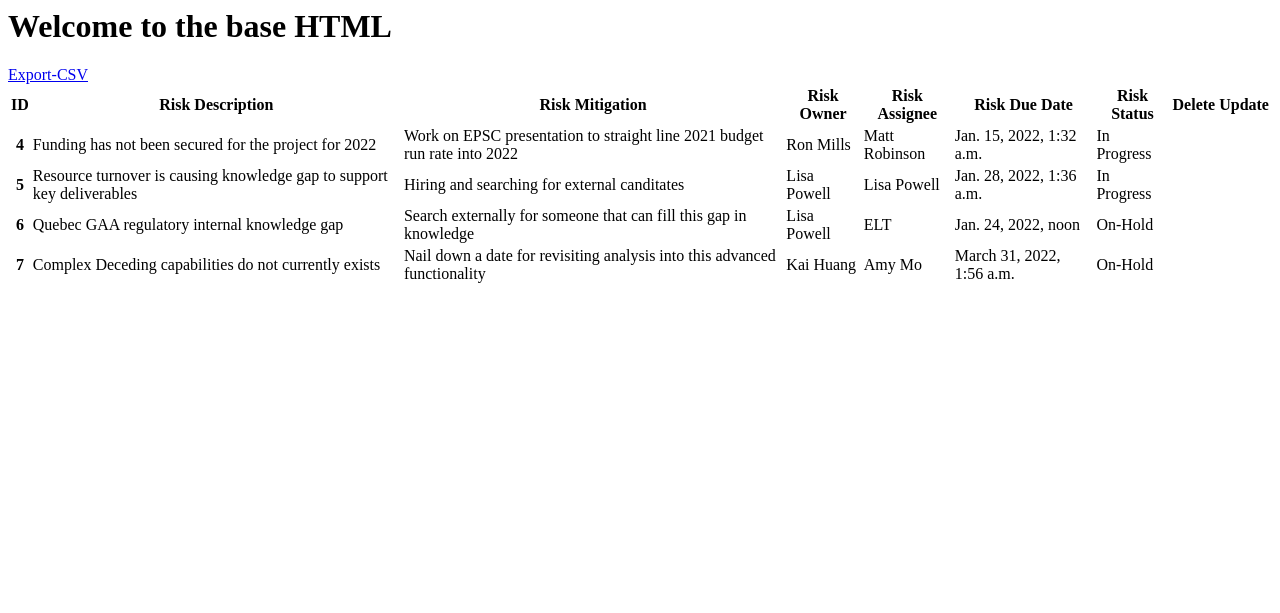
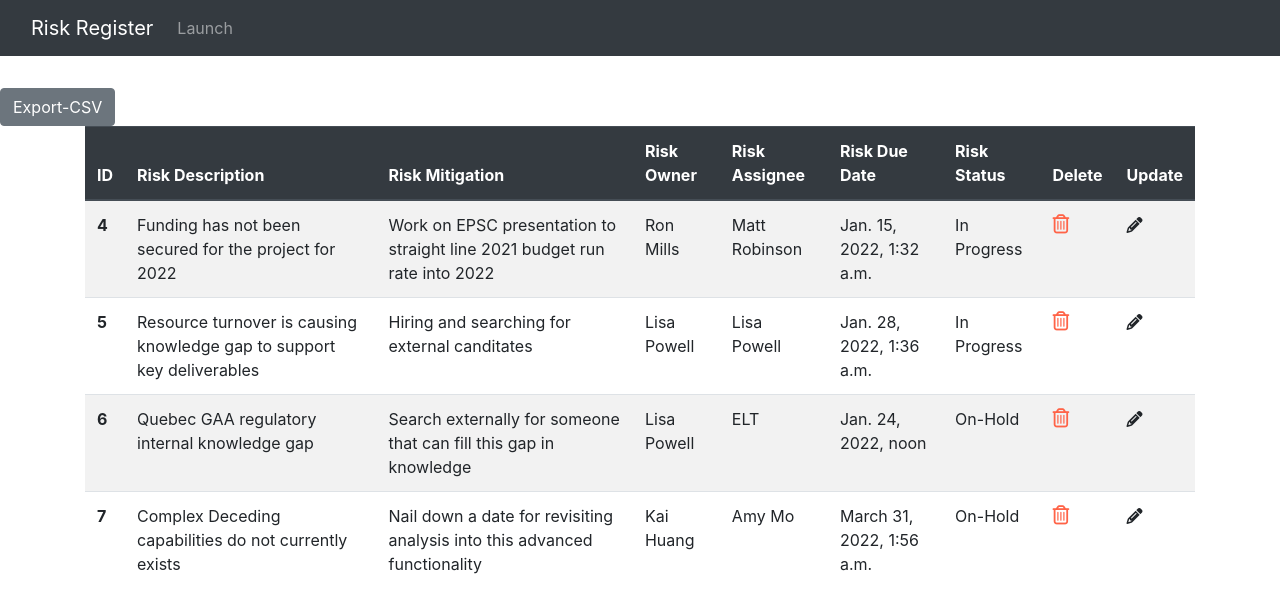
Before and after one commit to robinmatth/test_project, a Django app: page /risk_register/ in a window 1280 px wide. Shown: the top 613 px of the page. Run offline with Django 4.2, Linux system fonts and the light colour scheme; data comes from the database, SQL or seed files in the repository; some libraries are stand-ins or nearby versions.

Commit message:
master clean up

```diff
--- a/myproject/risk_register/templates/base.html
+++ b/myproject/risk_register/templates/base.html
@@ -1,16 +1,22 @@
-{# HTML5 declaration #}
+{% load static %}
+
 <!DOCTYPE html>
 <html>
     <head>
-        <title>{% block title %}Risk_Register{% endblock %}</title>
+        <title>base html</title>
         <meta name="viewport" content="width=device-width, initial-scale=1.0">
         <!-- CSS only -->
         <link rel="stylesheet" href="https://stackpath.bootstrapcdn.com/bootstrap/4.5.0/css/bootstrap.min.css"
             integrity="sha384-9aIt2nRpC12Uk9gS9baDl411NQApFmC26EwAOH8WgZl5MYYxFfc+NcPb1dKGj7Sk" crossorigin="anonymous">
         <!-- FONT AWESOME only -->
         <script src="https://use.fontawesome.com/babea98936.js"></script>
-        </head>
-        <body>
+    </head>
+
+    <body>
+  {% block content %}
+
+  {% endblock content %}
+
   <!-- Navbar -->
 <nav class="navbar navbar-expand-lg bg-dark navbar-dark fixed-top">
   <!-- Container wrapper -->
@@ -43,7 +49,7 @@
 </nav>
 <!-- Navbar -->
 
-<h1>Welcome to the base HTML</h1>
+
         <!-- JS, Popper.js, and jQuery -->
         <script src="https://code.jquery.com/jquery-3.5.1.slim.min.js"
             integrity="sha384-DfXdz2htPH0lsSSs5nCTpuj/zy4C+OGpamoFVy38MVBnE+IbbVYUew+OrCXaRkfj"
--- a/myproject/risk_register/templates/risk_register.html
+++ b/myproject/risk_register/templates/risk_register.html
@@ -1,10 +1,20 @@
+{% extends 'base.html' %}
+{% load static %}
 {% block content %}
-<h1>Welcome to the base HTML</h1>
+
+<body>
+
+
+
 <!--Adding a button URL planned for testing export to csv-->
-<div style="overflow-x:auto;">
+<p>Welcome</p>
+<br>
+<br>
+
 <a href="{% url 'export-csv' %}" class="btn btn-secondary">Export-CSV</a>
-<br>
-</div>
+
+<div class="container">
+
 <div class="table-responsive">
 <table class="table table-striped">
     <thead class="thead-dark">
@@ -37,10 +47,9 @@
       {% endfor %}
     </tbody>
   </table>
-
 </div>
 
+  </body>
+</html>
 
 {% endblock content %}
-
-</body>
--- a/myproject/risk_register/urls.py
+++ b/myproject/risk_register/urls.py
@@ -4,7 +4,6 @@
 from risk_register.views import index
 
 urlpatterns = [
-    path('', views.index, name='index'),
     path('risk_register', views.risk_register, name='risk_register'),
     path('export_csv', views.export_csv, name='export-csv'),
 
--- a/myproject/risk_register/views.py
+++ b/myproject/risk_register/views.py
@@ -1,6 +1,6 @@
 from dataclasses import field
 import http
-from django.shortcuts import redirect
+from django.shortcuts import redirect, render
 from django.http import HttpResponse,HttpResponseRedirect
 import django_tables2 as tables
 from .models import Risks
@@ -9,13 +9,10 @@
 import csv
 import datetime
 
+
 def index(request):
-    items_list = Risks.objects.all()
-    template = loader.get_template('base.html')
-    context = {
-        'items_list': items_list,
-    }
-    return HttpResponse(template.render(context, request))
+    # return response
+    return render(request, 'base.html')
 
 def risk_register(request):
     items_list = Risks.objects.all()
```
